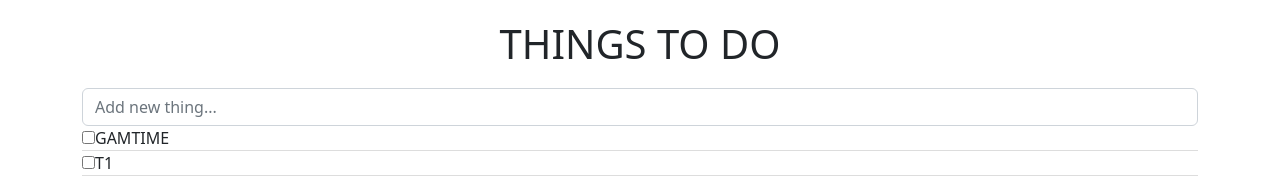
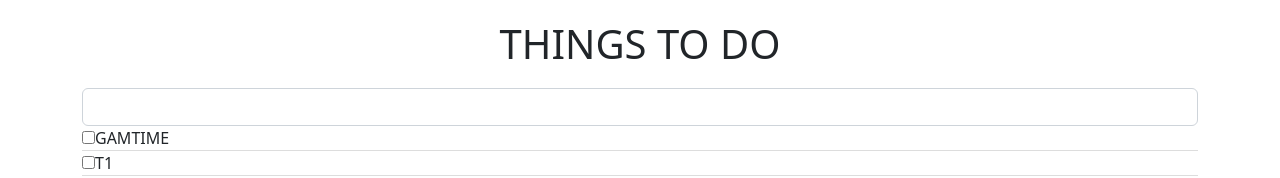
Before and after one commit to Maduro29/todo, a React (Create React App) app: page / in a window 1280 px wide. Shown: the top 178 px of the page. Built offline with nearby package versions, Linux system fonts and the light colour scheme.

Commit message:
set State for input component

```diff
--- a/src/components/Input.js
+++ b/src/components/Input.js
@@ -1,9 +1,26 @@
 import React from "react";
 
-const Input = () => {
-    return (
-        <input type="text" className="form-control add-todo" placeholder="Add new thing..."/>
-    );
+// const Input = () => {
+//     return (
+//         <input type="text" className="form-control add-todo" placeholder="Add new thing..."/>
+//     );
+// }
+
+class Input extends React.Component {
+    constructor(props) {
+        super(props);
+        this.state = {
+            value: props.value || ' '
+        };
+    }
+
+    handleChange(e) {
+        this.setState({value: e.target.value});
+    }
+
+    render() {
+        return <input type="text" className="form-control add-todo" value={this.state.value} onChange={this.handleChange.bind(this)} placeholder="Add new thing..."/>
+    }
 }
 
 export default Input
```
